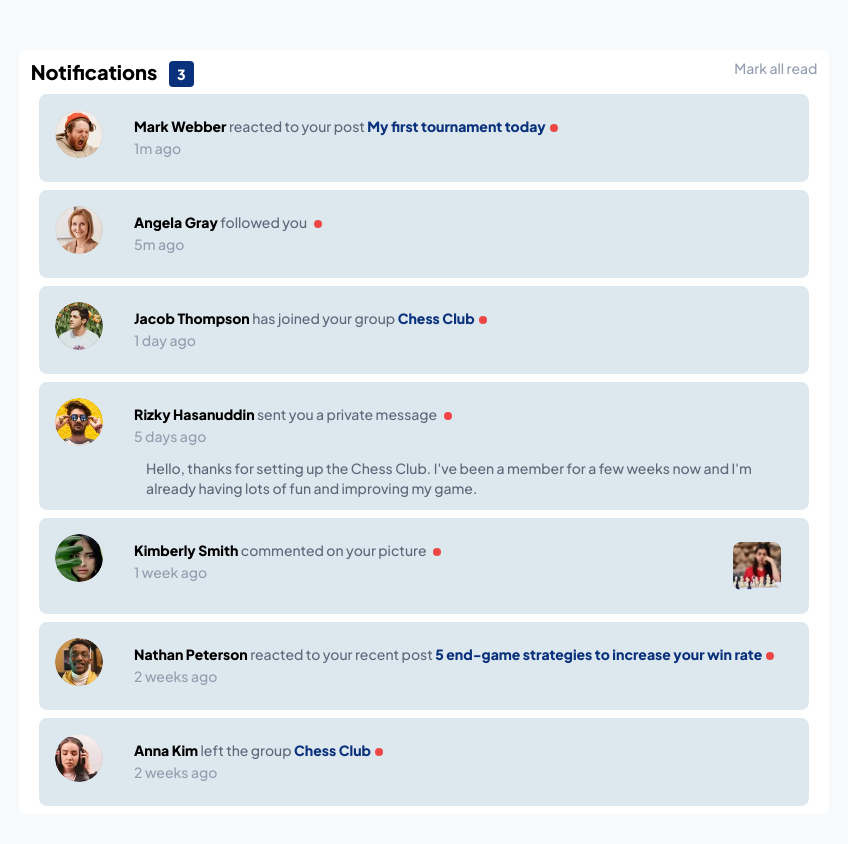
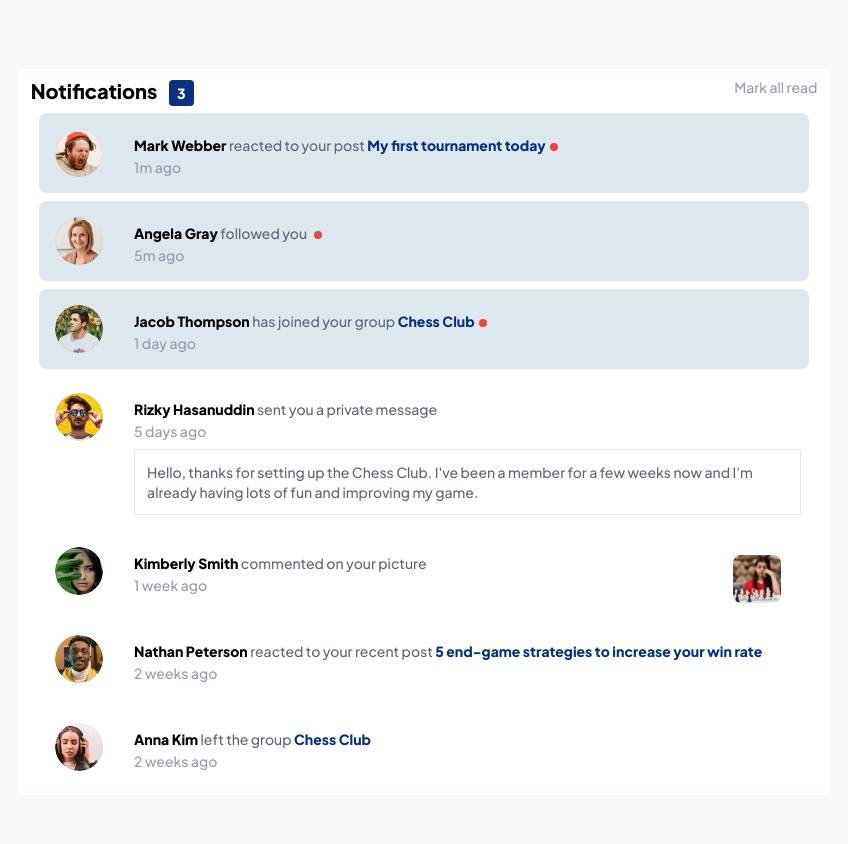
Before and after one commit to vignesh-prakasam/notifications, a React (Vite) app: page / in a window 1280 px wide. Shown: the top 844 px of the page, without its empty margins (216-1064 px from the left). Built offline with nearby package versions, Linux system fonts and the light colour scheme.

Commit message:
Read status

```diff
--- a/src/App.jsx
+++ b/src/App.jsx
@@ -11,7 +11,32 @@ import avatarAnnaKim from './assets/images/avatar-anna-kim.webp';
 import chessImage from './assets/images/image-chess.webp'
 
 function App() {
-  const [messages, setMessages] = useState(0);
+  const [messages, setMessages] = useState([
+    {avatar: avatarMarkWebber,  name: "Mark Webber", entity:"My first tournament today", event:"reacted to your post", timeAgo:"1m ago"},
+    {avatar: avatarAngelaGray , name:"Angela Gray" ,entity:"" ,event:"followed you" , timeAgo:"5m ago"},
+    {avatar: avatarJacobThompson , name:"Jacob Thompson" ,entity:"Chess Club" ,event:"has joined your group" ,timeAgo:"1 day ago"},
+    {avatar: avatarRizkyHasanuddin , name:"Rizky  Hasanuddin" ,entity:"" ,event:"sent you a private message", message:"Hello, thanks for setting up the Chess Club. I've been a member for a few weeks now and I'm already having lots of fun and improving my game." ,timeAgo:"5 days ago", status: "read"},
+    {avatar: avatarKimberlySmith , name:"Kimberly Smith" ,entity:"" ,event:"commented on your picture",picture:chessImage ,timeAgo:"1 week ago", status: "read"},
+    {avatar: avatarNathanPeterson , name:"Nathan Peterson" ,entity:"5 end-game strategies to increase your win rate" ,event:"reacted to your recent post" ,timeAgo:"2 weeks ago", status: "read"},
+    {avatar: avatarAnnaKim , name:"Anna Kim" ,entity:"Chess Club" ,event:"left the group" ,timeAgo:"2 weeks ago", status: "read"}
+  ]);
+  const messagesWithUndefinedStatus = messages.filter(m => m.status === null || m.status === undefined);
+  const countOfMessagesWithUndefinedStatus = messagesWithUndefinedStatus.length;
+
+  const markAllasRead = (e) => {
+    let newMessages = [];
+    messages.forEach(message => {
+      newMessages.push({...message, status: "read"});
+    });
+    setMessages(newMessages);
+  }
+
+  const setRead = (index) => {
+    console.log(index);
+    let newMessages = [...messages];
+    newMessages[index].status = "read";
+    setMessages(newMessages);
+  }
 
   return (
     <main>
@@ -23,23 +48,21 @@ function App() {
                 Notifications{" "}
                 <span className="size-10 bg-primary-blue ml-2 py-1 px-2 rounded text-white text-sm font-semibold">
                   {" "}
-                  3{" "}
+                  {countOfMessagesWithUndefinedStatus}{" "}
                 </span>
               </h1>
             </div>
-            <a className="text-left text-neutral-grayish-blue text-sm" href="#">
+            <a className="text-left text-neutral-grayish-blue text-sm" href="#" onClick={markAllasRead}i>
               Mark all read
             </a>
           </div>
           {/* messages */}
           <div className="mx-5">
-            <Message avatar={avatarMarkWebber} name="Mark Webber" entity="My first tournament today" event="reacted to your post" timeAgo={"1m ago"} />
-            <Message avatar={avatarAngelaGray} name="Angela Gray" entity="" event="followed you" timeAgo={"5m ago"}/>
-            <Message avatar={avatarJacobThompson} name="Jacob Thompson" entity="Chess Club" event="has joined your group" timeAgo={"1 day ago"}/>
-            <Message avatar={avatarRizkyHasanuddin} name="Rizky  Hasanuddin" entity="" event="sent you a private message" message="Hello, thanks for setting up the Chess Club. I've been a member for a few weeks now and I'm already having lots of fun and improving my game." timeAgo={"5 days ago"}/>
-            <Message avatar={avatarKimberlySmith} name="Kimberly Smith" entity="" event="commented on your picture" picture={chessImage} timeAgo={"1 week ago"}/>
-            <Message avatar={avatarNathanPeterson} name="Nathan Peterson" entity="5 end-game strategies to increase your win rate" event="reacted to your recent post" timeAgo={"2 weeks ago"}/>
-            <Message avatar={avatarAnnaKim} name="Anna Kim" entity="Chess Club" event="left the group" timeAgo={"2 weeks ago"}/>
+            {
+              messages.map((message, index) => {
+               return <Message key={index} index={index} avatar={message.avatar} name={message.name} entity={message.entity} event={message.event} message={message.message} picture={message.picture} timeAgo={message.timeAgo} status={message.status} setRead={setRead} />
+              })
+            }
           </div>
 
         </div>
--- a/src/Message.jsx
+++ b/src/Message.jsx
@@ -1,9 +1,9 @@
 
 
 
-export default function Message({avatar, name, entity, event, message, picture, timeAgo, status}) {
+export default function Message({index, avatar, name, entity, event, message, picture, timeAgo, status, setRead}) {
     return (
-        <div className="grid sm:grid-cols-9 grid-cols-5 gap-4 bg-neutral-light-grayish-blue-2 rounded-lg my-2">
+        <div className={`grid sm:grid-cols-9 grid-cols-5 gap-4 ${ status ? '' : 'bg-neutral-light-grayish-blue-2'} rounded-lg my-2`} onClick={()=>setRead(index)}>
             <div className="sm:col-span-1 col-span-1">
                 <img src={avatar} alt="avatar" className="rounded-full size-12 m-4" />
             </div>
@@ -14,7 +14,7 @@ export default function Message({avatar, name, entity, event, message, picture,
                                     <strong className="text-sm font-bold">{name}</strong>
                                     <span className="text-sm text-neutral-dark-grayish-blue"> {event} </span>
                                     <a href="#" className="text-primary-blue font-bold text-sm">{entity}</a>
-                                    <span className="inline-block w-2 h-2 bg-red-500 rounded-full ml-1"></span>
+                                    { !status && <span className="inline-block w-2 h-2 bg-red-500 rounded-full ml-1"></span>}
                                     <p className="text-neutral-grayish-blue text-sm text-left ">{timeAgo}</p>
                                 </div>
                                 {
@@ -23,10 +23,12 @@ export default function Message({avatar, name, entity, event, message, picture,
                     </div>
 
                 </div>
-
-                <div className="rounded-lg border-10 border-black">
+                {
+                    message &&
+                <div className="rounded-sm border-[1px] border-neutral-light-grayish-blue-2 my-2">
                     <p className="p-3 text-neutral-dark-grayish-blue text-sm  text-left">{message}</p>
                 </div>
+                }
 
             </div>
         </div>
```
